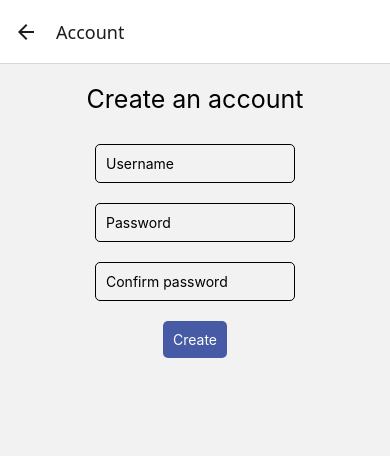
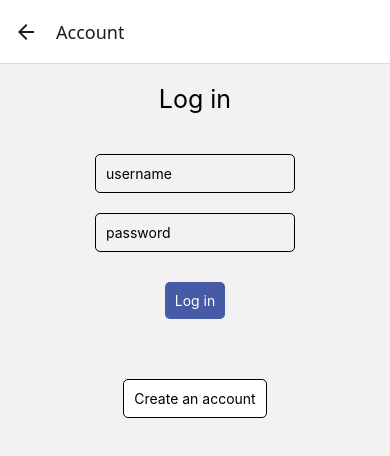
Before and after one commit to kankaanpaaverneri/ExpenseTracker, a React Native app: screen /Account in a window 390 px wide. Shown: the top 456 px of the page. Built offline with nearby package versions, Linux system fonts and the light colour scheme; no server answers.

Commit message:
Add Login component.

```diff
--- a/components/Account/Account.tsx
+++ b/components/Account/Account.tsx
@@ -1,10 +1,42 @@
-import { View, Text } from "react-native";
+import { View, Text, Pressable, StyleSheet } from "react-native";
 import { CreateAccount } from "./CreateAccount";
+import { Login } from "./Login";
+import { mainColor } from "../../util/colors";
+import { useState } from "react";
 
 export const Account = () => {
+  const [login, setLogin] = useState<boolean>(true);
+
+  function onPressCreateAnAccount() {
+    setLogin((prev) => (prev ? false : true));
+  }
+
   return (
     <View>
-      <CreateAccount />
+      {login ? <Login /> : <CreateAccount />}
+      <View style={styles.pressableContainer}>
+        <Pressable onPress={onPressCreateAnAccount}>
+          <Text style={styles.pressableText}>
+            {login ? "Create an account" : "Go back"}
+          </Text>
+        </Pressable>
+      </View>
     </View>
   );
 };
+
+const styles = StyleSheet.create({
+  pressableContainer: {
+    flexDirection: "column",
+    justifyContent: "center",
+    alignItems: "center",
+    margin: 50,
+  },
+  pressableText: {
+    backgroundColor: "white",
+    color: "black",
+    borderWidth: 1,
+    padding: 10,
+    borderRadius: 5,
+  },
+});
--- a/components/Account/CreateAccount.tsx
+++ b/components/Account/CreateAccount.tsx
@@ -5,12 +5,19 @@ import { isAccountValid } from "../../util/isAccountValid";
 import { fetchPost } from "../../http/http";
 import { addNewUserUrl } from "../../http/url";
 import { User } from "../../util/types";
+import { useAppDispatch } from "../../hooks/hooks";
+import { modalAction } from "../../slice/modalSlice";
+import { CustomModal } from "../Custom/CustomModal";
+import { useNavigation } from "@react-navigation/native";
+import { ProfileScreenNavigationProp } from "../../App";
 
 export const CreateAccount = () => {
   const [username, setUsername] = useState<string>("");
   const [password, setPassword] = useState<string>("");
   const [confirmPassword, setConfirmPassword] = useState<string>("");
   const [feedback, setFeedback] = useState<string>("");
+  const dispatch = useAppDispatch();
+  const navigation = useNavigation<ProfileScreenNavigationProp>();
 
   async function onPressCreate() {
     const errorMessage = isAccountValid(username, password, confirmPassword);
@@ -26,15 +33,42 @@ export const CreateAccount = () => {
       password: password,
     };
 
-    const response = await fetchPost(addNewUserUrl, user);
-    console.log("response: ", response);
+    try {
+      const response = await fetchPost(addNewUserUrl, user);
+      if (!response.ok) {
+        const result = await response.json();
+        throw new Error(result);
+      }
+    } catch (error) {
+      setFeedback("Something went wrong");
+      return;
+    }
+    setFeedback("");
     setUsername("");
     setPassword("");
     setConfirmPassword("");
+    openModal();
+  }
+
+  function openModal() {
+    dispatch(modalAction(true));
+  }
+
+  function closeModal() {
+    dispatch(modalAction(false));
+    navigation.goBack();
   }
 
   return (
     <View style={styles.createAccountContainer}>
+      <CustomModal>
+        <View style={styles.modalContainer}>
+          <Text style={styles.modalHeading}>Account created</Text>
+          <Pressable onPress={closeModal}>
+            <Text style={styles.okButton}>Ok</Text>
+          </Pressable>
+        </View>
+      </CustomModal>
       <View style={styles.headingContainer}>
         <Text style={styles.heading}>Create an account</Text>
       </View>
@@ -122,4 +156,25 @@ const styles = StyleSheet.create({
   feedbackText: {
     color: errorColor,
   },
+
+  modalContainer: {
+    flexDirection: "column",
+    justifyContent: "center",
+    alignItems: "center",
+  },
+  modalHeading: {
+    margin: 20,
+    fontSize: 25,
+  },
+  okButton: {
+    fontSize: 15,
+    paddingLeft: 20,
+    paddingRight: 20,
+    paddingBottom: 10,
+    paddingTop: 10,
+    backgroundColor: mainColor,
+    color: "white",
+    margin: 10,
+    borderRadius: 5,
+  },
 });
--- /dev/null
+++ b/components/Account/Login.tsx
@@ -0,0 +1,113 @@
+import { View, Text, StyleSheet, TextInput, Pressable } from "react-native";
+import { mainColor, errorColor } from "../../util/colors";
+import { isLoginValid } from "../../util/isLoginValid";
+import { useState } from "react";
+import { fetchPost } from "../../http/http";
+import { loginUrl } from "../../http/url";
+import { LoginData } from "../../util/types";
+
+export const Login = () => {
+  const [username, setUsername] = useState<string>("");
+  const [password, setPassword] = useState<string>("");
+  const [feedback, setFeedback] = useState<string>("");
+  async function onPressLogin() {
+    const errorMessage = isLoginValid(username, password);
+    if (errorMessage.length > 0) {
+      setFeedback(errorMessage);
+      return;
+    }
+    setFeedback("");
+
+    const loginData: LoginData = {
+      username: username,
+      password: password,
+    };
+    try {
+      const response = await fetchPost(loginUrl, loginData);
+      if (!response.ok) {
+        const result = await response.json();
+        throw new Error(result);
+      }
+    } catch (error) {
+      setFeedback("Something went wrong");
+      return;
+    }
+    setFeedback("");
+  }
+
+  return (
+    <View style={styles.loginContainer}>
+      <View>
+        <Text style={styles.loginHeading}>Log in</Text>
+      </View>
+      <View style={styles.loginInputContainer}>
+        <View style={styles.textInputItem}>
+          <TextInput
+            style={styles.textInput}
+            placeholder="username"
+            onChangeText={(e) => setUsername(e)}
+            value={username}
+          />
+        </View>
+        <View style={styles.textInputItem}>
+          <TextInput
+            style={styles.textInput}
+            placeholder="password"
+            secureTextEntry
+            onChangeText={(e) => setPassword(e)}
+            value={password}
+          />
+        </View>
+        <View style={styles.feedbackContainer}>
+          <Text style={styles.feedbackText}>{feedback}</Text>
+        </View>
+        <View style={styles.loginButtonContainer}>
+          <Pressable onPress={onPressLogin}>
+            <Text style={styles.loginButtonPressable}>Log in</Text>
+          </Pressable>
+        </View>
+      </View>
+    </View>
+  );
+};
+
+const styles = StyleSheet.create({
+  loginContainer: {
+    justifyContent: "center",
+    alignItems: "center",
+  },
+  loginHeading: {
+    fontSize: 25,
+    margin: 20,
+  },
+  loginInputContainer: {
+    padding: 10,
+  },
+  textInputItem: {
+    margin: 10,
+  },
+  textInput: {
+    padding: 10,
+    width: 200,
+    borderWidth: 1,
+    borderRadius: 5,
+  },
+  loginButtonContainer: {
+    justifyContent: "center",
+    alignItems: "center",
+  },
+  loginButtonPressable: {
+    backgroundColor: mainColor,
+    color: "white",
+    padding: 10,
+    borderRadius: 5,
+  },
+  feedbackContainer: {
+    flexDirection: "column",
+    margin: 10,
+  },
+  feedbackText: {
+    color: errorColor,
+    textAlign: "center",
+  },
+});
--- a/components/Categories/Categories.tsx
+++ b/components/Categories/Categories.tsx
@@ -43,11 +43,19 @@ export const Categories = () => {
     setInvalidCategory("");
     setCategoryName("");
     try {
-      await fetchPost(addNewCategoryUrl, { categoryName: categoryName });
+      const response = await fetchPost(addNewCategoryUrl, {
+        categoryName: categoryName,
+      });
+
+      if (!response.ok) {
+        const result = await response.json();
+        throw new Error(result);
+      }
     } catch (error) {
-      console.error("Something went wrong");
+      setInvalidCategory("Something went wrong");
       return;
     }
+    setInvalidCategory("");
 
     dispatch(modalAction(false));
     dispatch(updateData(true));
--- a/http/http.ts
+++ b/http/http.ts
@@ -20,9 +20,7 @@ export async function fetchPost(url: string, data: Object) {
     },
     body: JSON.stringify(data),
   });
-
-  const result = await response.json();
-  return result;
+  return response;
 }
 
 export async function fetchDelete(url: string) {
--- a/http/url.ts
+++ b/http/url.ts
@@ -8,3 +8,4 @@ export const addExpenseUrl = `${rootUrl}/add-expense`;
 export const getExpensesUrl = `${rootUrl}/get-expenses`;
 export const removeExpenseUrl = `${rootUrl}/remove-expense/`;
 export const addNewUserUrl = `${rootUrl}/add-new-user`;
+export const loginUrl = `${rootUrl}/login`;
--- a/util/constants.ts
+++ b/util/constants.ts
@@ -1,3 +1,3 @@
 export const categoryNameMaxLength = 20;
 export const usernameMaxLength = 20;
-export const passwordmaxLength = 255;
+export const passwordMaxLength = 255;
--- a/util/isAccountValid.ts
+++ b/util/isAccountValid.ts
@@ -1,4 +1,4 @@
-import { passwordmaxLength, usernameMaxLength } from "./constants";
+import { passwordMaxLength, usernameMaxLength } from "./constants";
 
 export function isAccountValid(
   username: string,
@@ -6,7 +6,7 @@ export function isAccountValid(
   confirmPassword: string,
 ): string {
   if (password !== confirmPassword) {
-    return "Passwords do not match";
+    return "Passwords do not match.";
   }
 
   if (
@@ -14,18 +14,18 @@ export function isAccountValid(
     confirmPassword.length === 0 ||
     username.length === 0
   ) {
-    return "Missing field";
+    return "Missing field.";
   }
 
   if (username.length > usernameMaxLength) {
-    return "Username too long";
+    return "Username is too long.";
   }
 
   if (
-    password.length > passwordmaxLength ||
-    confirmPassword.length > passwordmaxLength
+    password.length > passwordMaxLength ||
+    confirmPassword.length > passwordMaxLength
   ) {
-    return "Password too long";
+    return "Password is too long.";
   }
 
   return "";
--- /dev/null
+++ b/util/isLoginValid.ts
@@ -0,0 +1,21 @@
+import { passwordMaxLength, usernameMaxLength } from "./constants";
+
+export function isLoginValid(username: string, password: string): string {
+  if (username.length > usernameMaxLength) {
+    return "Username is too long.";
+  }
+
+  if (password.length > passwordMaxLength) {
+    return "Password is too long.";
+  }
+
+  if (username.length === 0) {
+    return "Username field is empty.";
+  }
+
+  if (password.length === 0) {
+    return "Password field is empty.";
+  }
+
+  return "";
+}
--- a/util/types.ts
+++ b/util/types.ts
@@ -38,3 +38,8 @@ export interface User {
   username: string;
   password: string;
 }
+
+export interface LoginData {
+  username: string;
+  password: string;
+}
```
